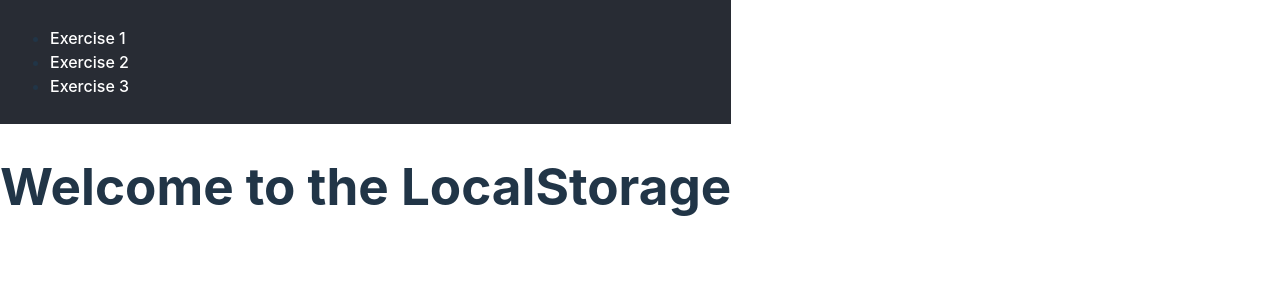
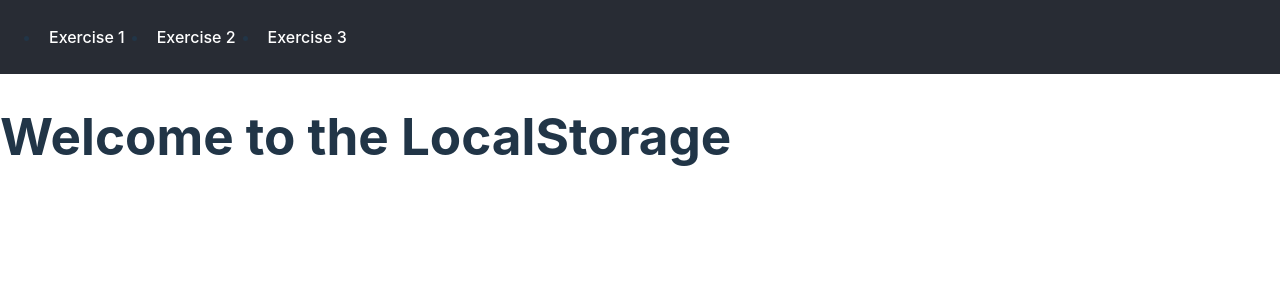
Before and after one commit to hoanghaing/react-lvl-3, a React (Vite) app: page / in a window 1280 px wide. Shown: the top 300 px of the page. Built offline with nearby package versions, Linux system fonts and the light colour scheme.

Commit message:
[HAINH] fix position menu header

```diff
--- a/src/index.css
+++ b/src/index.css
@@ -11,7 +11,6 @@
   text-rendering: optimizeLegibility;
   -webkit-font-smoothing: antialiased;
   -moz-osx-font-smoothing: grayscale;
-  width: 100%;
 }
 
 a {
@@ -29,6 +28,7 @@ body {
   place-items: center;
   min-width: 320px;
   min-height: 100vh;
+  width: 100% !important;
 }
 
 h1 {
@@ -67,3 +67,7 @@ button:focus-visible {
     background-color: #f9f9f9;
   }
 }
+
+#root {
+  width: 100%;
+}
--- a/src/layouts/MainLayout.css
+++ b/src/layouts/MainLayout.css
@@ -4,7 +4,19 @@
 }
 
 .header {
-  padding: 10px;
+  padding: 1px;
   background-color: #282c34;
   color: 'white';
 }
+
+.menu-list {
+  display: flex;
+  gap: 1rem;
+}
+
+.menu-item {
+  padding: 0.5rem;
+}
+.menu-item:hover {
+  background: #7193d8;
+}
--- a/src/layouts/MainLayout.tsx
+++ b/src/layouts/MainLayout.tsx
@@ -6,13 +6,11 @@ const MainLayout = () => {
   return (
     <div className='main-layout'>
       <header className='header'>
-        <nav>
-          <ul>
-            <li><Link to="/local-storage" style={{ color: 'white', textDecoration: 'none' }}>Exercise 1</Link></li>
-            <li><Link to="/generic-dialog" style={{ color: 'white', textDecoration: 'none' }}>Exercise 2</Link></li>
-            <li><Link to="/auto-filter" style={{ color: 'white', textDecoration: 'none' }}>Exercise 3</Link></li>
-          </ul>
-        </nav>
+        <ul className='menu-list'>
+          <li className='menu-item'><Link to="/local-storage" style={{ color: 'white', textDecoration: 'none' }}>Exercise 1</Link></li>
+          <li className='menu-item'><Link to="/generic-dialog" style={{ color: 'white', textDecoration: 'none' }}>Exercise 2</Link></li>
+          <li className='menu-item'><Link to="/auto-filter" style={{ color: 'white', textDecoration: 'none' }}>Exercise 3</Link></li>
+        </ul>
       </header>
       <main>
         <Outlet />
--- a/src/pages/GenericDialog.tsx
+++ b/src/pages/GenericDialog.tsx
@@ -2,7 +2,7 @@ const GenericDialog = () => {
   // Exercise 2
   return (
     <div>
-      <h1>Welcome to the AutoFilter</h1>
+      <h1>Welcome to the GenericDialog</h1>
     </div>
   );
 };
```
